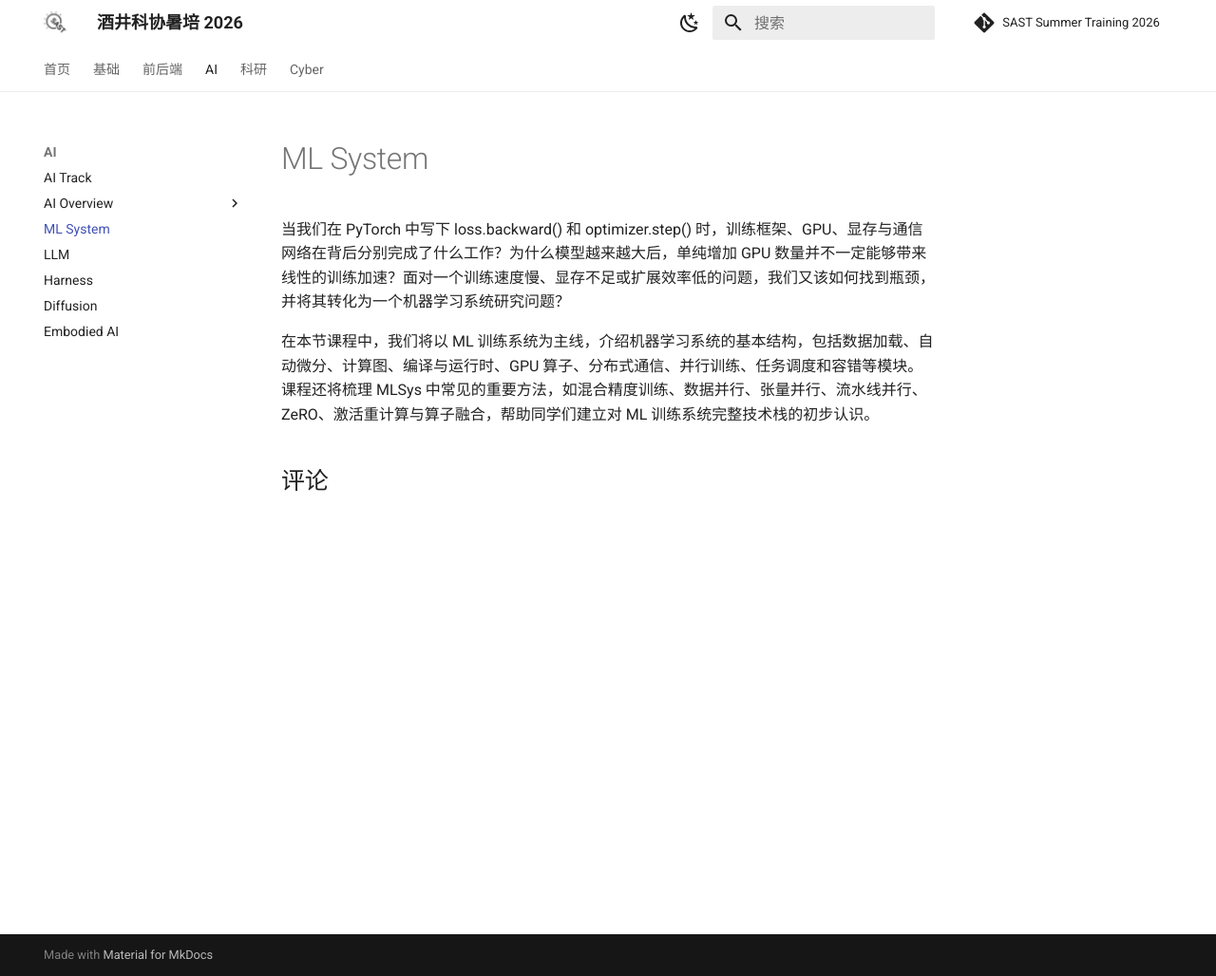
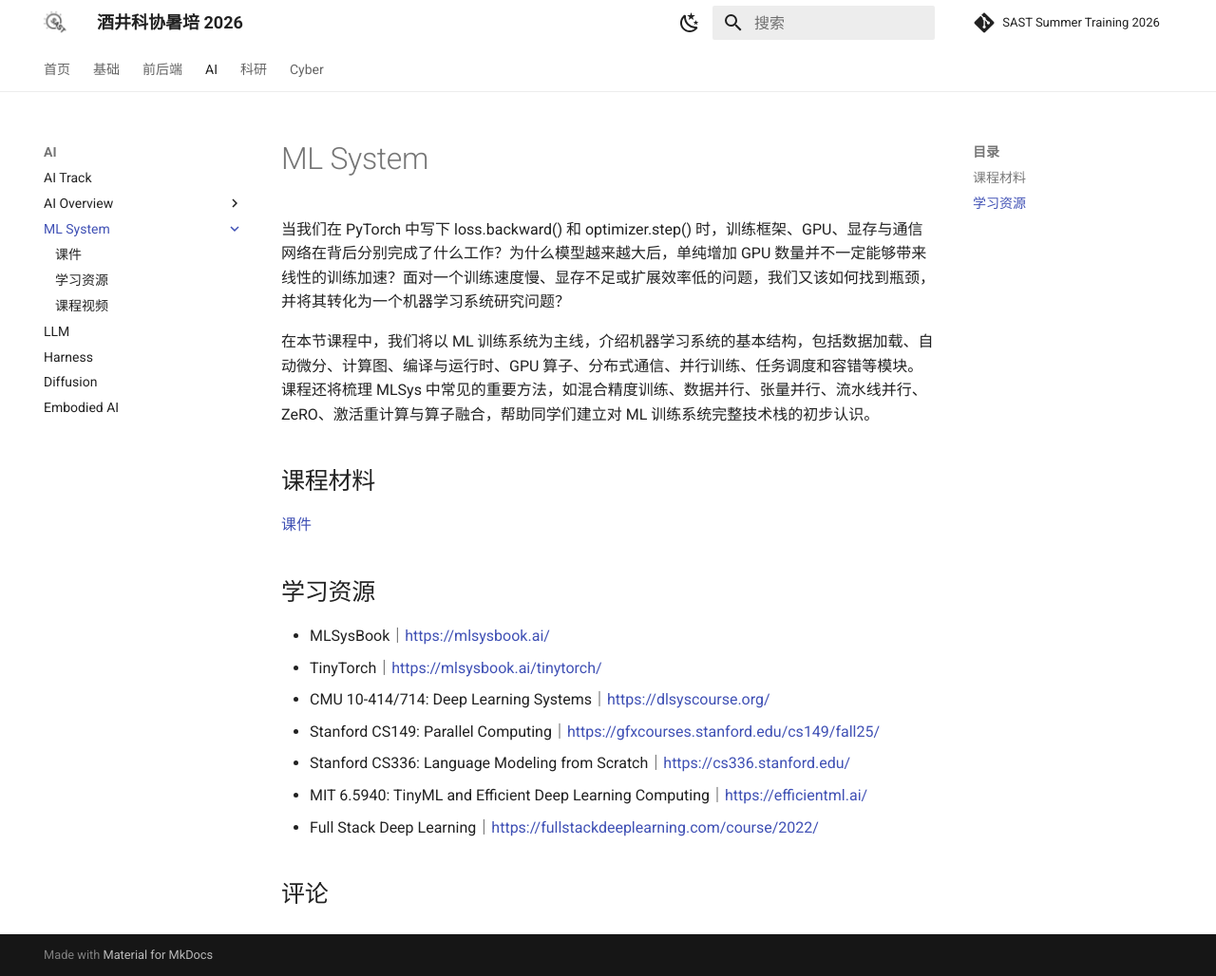
Before and after one commit to sast-summer-training-2026/sast-summer-training-2026.github.io, an MkDocs documentation site: the page built from docs/ai/ML/index.md, in a window 1280 px wide and 1028 px high. Shown: the whole window at 95% size. Built offline with MkDocs 1.6.1 and Material for MkDocs 9.7.7, drawn with Linux system fonts in a browser that asks for light colours; comment, search, counter and statistics services are not loaded.

Commit message:
添加ML System资源

```diff
--- a/docs/ai/ML/index.md
+++ b/docs/ai/ML/index.md
@@ -3,3 +3,17 @@
 当我们在 PyTorch 中写下 loss.backward() 和 optimizer.step() 时，训练框架、GPU、显存与通信网络在背后分别完成了什么工作？为什么模型越来越大后，单纯增加 GPU 数量并不一定能够带来线性的训练加速？面对一个训练速度慢、显存不足或扩展效率低的问题，我们又该如何找到瓶颈，并将其转化为一个机器学习系统研究问题？
 
 在本节课程中，我们将以 ML 训练系统为主线，介绍机器学习系统的基本结构，包括数据加载、自动微分、计算图、编译与运行时、GPU 算子、分布式通信、并行训练、任务调度和容错等模块。课程还将梳理 MLSys 中常见的重要方法，如混合精度训练、数据并行、张量并行、流水线并行、ZeRO、激活重计算与算子融合，帮助同学们建立对 ML 训练系统完整技术栈的初步认识。
+
+## 课程材料
+
+[课件](/ai/ML/mlsys_intro_for_beginners.pptx)
+
+## 学习资源
+
+- MLSysBook｜https://mlsysbook.ai/
+- TinyTorch｜https://mlsysbook.ai/tinytorch/
+- CMU 10-414/714: Deep Learning Systems｜https://dlsyscourse.org/
+- Stanford CS149: Parallel Computing｜https://gfxcourses.stanford.edu/cs149/fall25/
+- Stanford CS336: Language Modeling from Scratch｜https://cs336.stanford.edu/
+- MIT 6.5940: TinyML and Efficient Deep Learning Computing｜https://efficientml.ai/
+- Full Stack Deep Learning｜https://fullstackdeeplearning.com/course/2022/
--- a/mkdocs.yml
+++ b/mkdocs.yml
@@ -122,6 +122,9 @@ nav:
       - 课件: ai/overview/ai-overview-slides.pdf
     - ML System:
       - ai/ML/index.md
+      - 课件: ai/ML/mlsys_intro_for_beginners.pptx
+      - 学习资源: ai/ML/#_2
+      - 课程视频: https://www.bilibili.com/video/BV1KwMQ6GEcp/
     - LLM:
       - ai/LLM/index.md
     - Harness:
```
Also changed, not shown: docs/ai/index_ai.md (+4 -1 lines), 1 other file.
